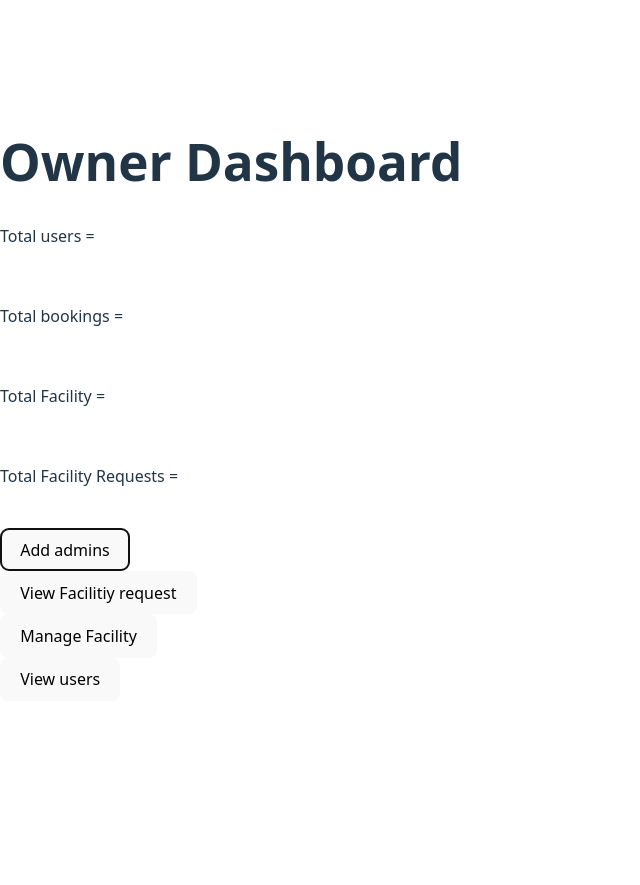
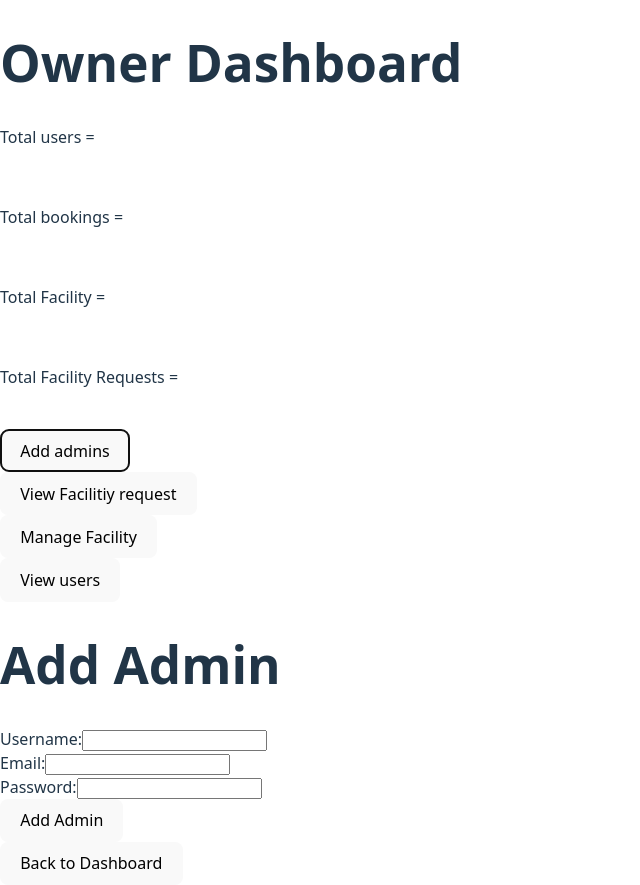
Before and after one commit to kartikeya-kash/QuickCourt_Personal, a React (Vite) app: page /owner in a window 1280 px wide. Both pictures are taken after a click on the button "Add admins". Shown: the whole page, without its empty margins (0-640 px from the left). Before the commit the page ends 800 px from the top, so only its background shows below. Built offline with nearby package versions, Linux system fonts and the light colour scheme; the HTML template or start-up script is replaced by a standard one.

Commit message:
added add admin

```diff
--- a/src/pages/owner.jsx
+++ b/src/pages/owner.jsx
@@ -3,20 +3,42 @@ import { useState } from "react";
 
 
 const Owner = () => {
+  const [addadmi, setAddAdmi] = useState(false);
+
+const addadmin = () => {
+  setAddAdmi(true);
+};
+
   return (
     <div>
+
       <h1>Owner Dashboard</h1>
-
-
       <p>Total users = <span></span></p> <br />
       <p>Total bookings = <span></span></p><br />
       <p>Total Facility = <span></span></p><br />
       <p>Total Facility Requests = <span></span></p><br />
 
-      <button>Add admins</button><br />
+      <button onClick={addadmin}>Add admins</button><br />
       <button>View Facilitiy request</button><br />
       <button>Manage Facility</button><br />
       <button>View users</button><br />
+
+      {addadmi && (
+      <>
+      <h1>Add Admin</h1>
+      <form>
+        <label>Username:</label>
+        <input type="text" name="name" required /><br />
+        <label>Email:</label>
+        <input type="email" name="email" required /><br />
+        <label>Password:</label>
+        <input type="password" name="password" required /><br />
+        <button type="submit">Add Admin</button>
+      </form>
+      <button onClick={() => setAddAdmi(false)}>Back to Dashboard</button>
+      </>
+    ) }
+
     </div>
   );
 }
```
